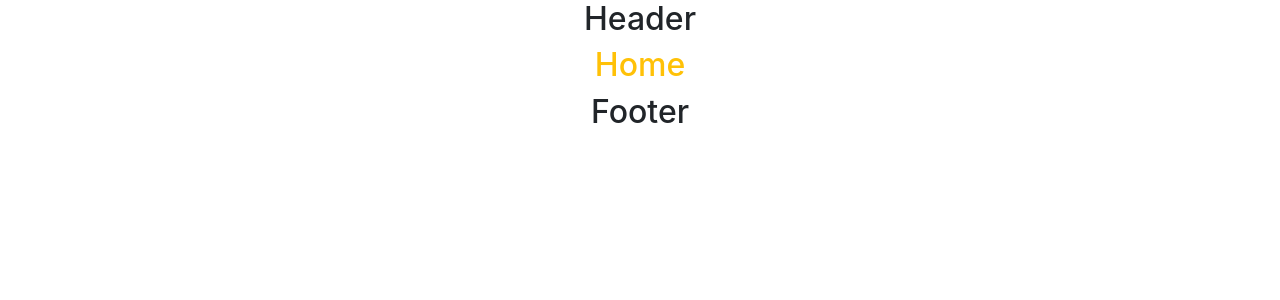
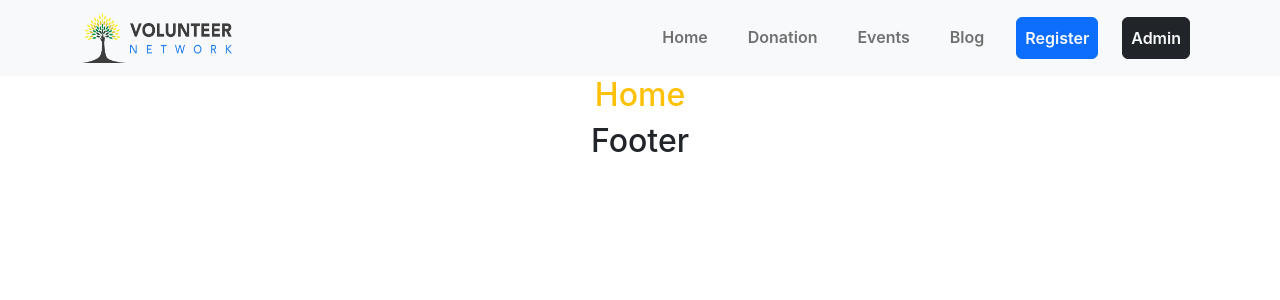
Before and after one commit to crescentpartha/Volunteer-Network, a React (Create React App) app in the folder volunteer-network/: page / in a window 1280 px wide. Shown: the top 300 px of the page. Built offline with nearby package versions, Linux system fonts and the light colour scheme.

Commit message:
Solving the issue no #1

```diff
--- a/volunteer-network/src/App.js
+++ b/volunteer-network/src/App.js
@@ -4,6 +4,7 @@ import Home from './components/Home/Home/Home';
 import Footer from './components/Shared/Footer/Footer';
 import Header from './components/Shared/Header/Header';
 import NotFound from './components/Shared/NotFound/NotFound';
+import Register from './components/Authentication/Register/Register';
 
 function App() {
   return (
@@ -12,6 +13,7 @@ function App() {
       <Routes>
         <Route path='/' element={<Home></Home>}></Route>
         <Route path='/home' element={<Home></Home>}></Route>
+        <Route path='/register' element={<Register></Register>}></Route>
         <Route path='*' element={<NotFound></NotFound>}></Route>
       </Routes>
       <Footer></Footer>
--- a/volunteer-network/src/components/Shared/Header/Header.js
+++ b/volunteer-network/src/components/Shared/Header/Header.js
@@ -1,9 +1,29 @@
 import React from 'react';
+import { Link } from 'react-router-dom';
+import { Container, Nav, Navbar } from 'react-bootstrap';
+import logo from '../../../images/logo.png';
 
 const Header = () => {
     return (
         <div>
-            <h2>Header</h2>
+            <Navbar collapseOnSelect expand="lg" sticky='top' bg="light" variant="light">
+                <Container>
+                    <Navbar.Brand as={Link} to="/home">
+                        <img src={logo} width={150} height={50} alt="Volunteer Network Logo" />
+                    </Navbar.Brand>
+                    <Navbar.Toggle aria-controls="responsive-navbar-nav" />
+                    <Navbar.Collapse id="responsive-navbar-nav">
+                        <Nav className='ms-auto gap-2 fw-semibold'>
+                            <Nav.Link className='mx-2' as={Link} to="/home">Home</Nav.Link>
+                            <Nav.Link className='mx-2' as={Link} to="/donation">Donation</Nav.Link>
+                            <Nav.Link className='mx-2' as={Link} to="/events">Events</Nav.Link>
+                            <Nav.Link className='mx-2' as={Link} to="/blog">Blog</Nav.Link>
+                            <Nav.Link className='mx-2 btn btn-primary text-light' as={Link} to="/register">Register</Nav.Link>
+                            <Nav.Link className='mx-2 btn btn-dark text-light' as={Link} to="/admin">Admin</Nav.Link>
+                        </Nav>
+                    </Navbar.Collapse>
+                </Container>
+            </Navbar>
         </div>
     );
 };
```
Also changed, not shown: volunteer-network/src/images/logo.png (added).
